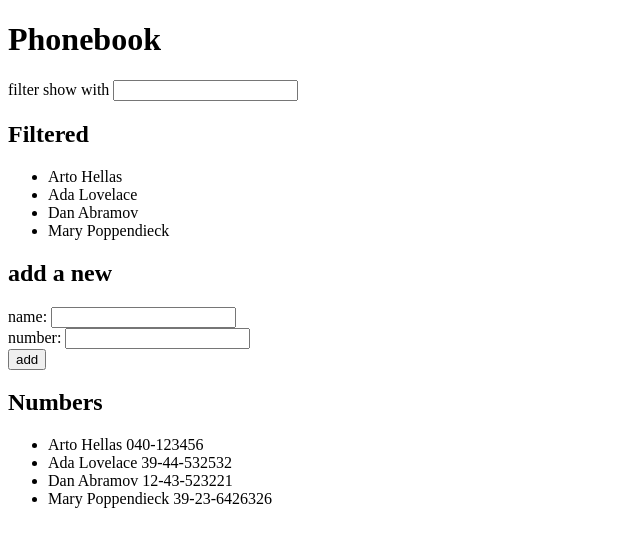
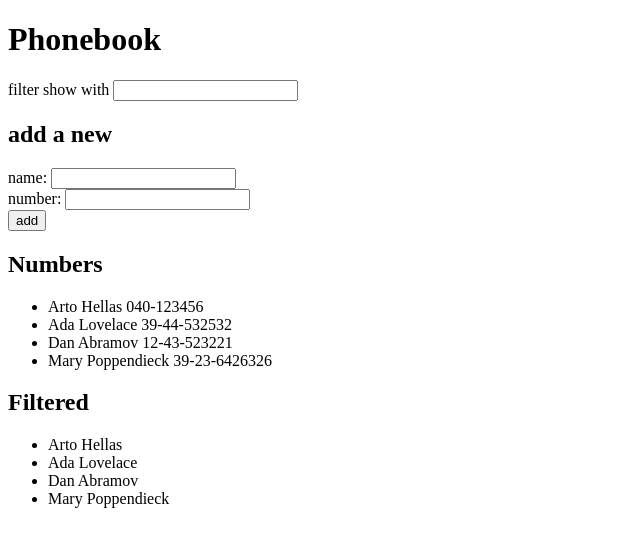
Before and after one commit to umanchanda/full-stack-open-2020, a React (Create React App) app in the folder part2/phonebook/: page / in a window 1280 px wide. Shown: the top 546 px of the page, without its empty margins (0-640 px from the left). Built offline with nearby package versions, Linux system fonts and the light colour scheme; data requests are answered from the project's data file.

Commit message:
finished exercise 2.11 and fixed bugs

```diff
--- /dev/null
+++ b/part2/phonebook/db.json
@@ -0,0 +1,24 @@
+{
+    "persons":[
+      {
+        "name": "Arto Hellas",
+        "number": "040-123456",
+        "id": 1
+      },
+      {
+        "name": "Ada Lovelace",
+        "number": "39-44-532532",
+        "id": 2
+      },
+      {
+        "name": "Dan Abramov",
+        "number": "12-43-523221",
+        "id": 3
+      },
+      {
+        "name": "Mary Poppendieck",
+        "number": "39-23-6426326",
+        "id": 4
+      }
+    ]
+  }
--- a/part2/phonebook/src/App.js
+++ b/part2/phonebook/src/App.js
@@ -1,13 +1,79 @@
-import React from 'react';
+import React, { useState, useEffect } from 'react';
+import axios from 'axios'
 import Person from './components/Person'
 import Filter from './components/Filter'
 
-const App = (props) => {
+const App = () => {
+
+  const [ persons, setPersons ] = useState([])
+  const [ newName, setNewName ] = useState('')
+  const [ newNumber, setNewNumber ] = useState('')
+  const [ filter, setFilter ] = useState('')
+  const [ showAll, setShowAll ] = useState(true)
+
+  useEffect(() => {
+    axios
+      .get('http://localhost:3001/persons')
+      .then(response => {
+        console.log('promise fulfilled')
+        setPersons(response.data)
+      })
+  }, [])
+  console.log('render', persons.length, 'persons')
+
+  const addNewPerson = (event) => {
+    event.preventDefault()
+    const personObject = {
+      name: newName,
+      number: newNumber,
+      id: persons.length + 1
+    }
+
+    const isPresent = persons.some(person => person.name.includes(newName));
+
+    if (isPresent) {
+      alert(`${newName} is already added to phonebook`);
+    } else {
+      setPersons(prevPersons => prevPersons.concat(personObject));
+    }
+
+    setNewName('')
+    setNewNumber('')
+  }
+
+  const handleNameChange = (event) => {
+    setNewName(event.target.value)
+  }
+
+  const handleNumberChange = (event) => {
+    setNewNumber(event.target.value)
+  }
+
+  const handleFilterChange = (event) => {
+    setFilter(event.target.value)
+    setShowAll(!showAll)
+  }
+
+  const namesToShow = persons.map(person => person.name).filter(name => name.toLowerCase().includes(filter.toLowerCase()))
+
   return (
     <div>
       <h1>Phonebook</h1>
-      <Filter persons={props.persons} />
-      <Person persons={props.persons} />
+
+      <div>filter show with <input value={filter} onChange={handleFilterChange}/></div>
+
+      <h2>add a  new</h2>
+      <form onSubmit={addNewPerson}>
+        <div>name: <input value={newName} onChange={handleNameChange}/></div>
+        <div>number: <input value={newNumber} onChange={handleNumberChange}/></div>
+        <div><button type="submit">add</button></div>
+      </form>
+
+      <h2>Numbers</h2>
+      <ul>{persons.map(person => <Person key={person.id} name={person.name} number={person.number} />)}</ul>
+
+      <h2>Filtered</h2>
+      <ul>{namesToShow.map(name => <Filter key={name} name={name} />)}</ul>
     </div>
   )
 }
--- a/part2/phonebook/src/components/Filter.js
+++ b/part2/phonebook/src/components/Filter.js
@@ -1,23 +1,8 @@
-import React, { useState } from 'react';
+import React from 'react';
 
 const Filter = (props) => {
-  const [ filter, setFilter ] = useState('')
-  // const [ showAll, setShowAll ] = useState(true)
-
-  const handleFilterChange = (event) => {
-    setFilter(event.target.value)
-    // setShowAll(!showAll)
-  }
-
-  const namesToShow = props.persons.map(person => person.name).filter(name => name.toLowerCase().includes(filter.toLowerCase()))
-
   return (
-    <div>
-      <div>filter show with <input value={filter} onChange={handleFilterChange}/></div>
-
-      <h2>Filtered</h2>
-      <ul>{namesToShow.map(name => <li key={name}>{name}</li>)}</ul>
-    </div>
+    <li key={props.name}>{props.name}</li>
   )
 }
 
--- a/part2/phonebook/src/components/Person.js
+++ b/part2/phonebook/src/components/Person.js
@@ -1,50 +1,8 @@
-import React, { useState } from 'react';
+import React from 'react';
 
 const Person = (props) => {
-  const [ persons, setPersons ] = useState(props.persons)
-  const [ newName, setNewName ] = useState('')
-  const [ newNumber, setNewNumber ] = useState('')
-
-  const addNewPerson = (event) => {
-      event.preventDefault()
-      const personObject = {
-          name: newName,
-          number: newNumber,
-          id: persons.length + 1
-      }
-
-      const isPresent = props.persons.some(person => person.name.includes(newName));
-
-      if (isPresent) {
-          alert(`${newName} is already added to phonebook`);
-      } else {
-          setPersons(prevPersons => prevPersons.concat(personObject));
-      }
-
-      setNewName('')
-      setNewNumber('')
-  }
-
-  const handleNameChange = (event) => {
-      setNewName(event.target.value)
-  }
-
-  const handleNumberChange = (event) => {
-      setNewNumber(event.target.value)
-  }
-
   return (
-      <div>
-          <h2>add a  new</h2>
-          <form onSubmit={addNewPerson}>
-              <div>name: <input value={newName} onChange={handleNameChange}/></div>
-              <div>number: <input value={newNumber} onChange={handleNumberChange}/></div>
-              <div><button type="submit">add</button></div>
-          </form>
-
-          <h2>Numbers</h2>
-          <ul>{persons.map(person => <li key={person.id}>{person.name} {person.number}</li>)}</ul>
-      </div>
+    <li key={props.key}>{props.name} {props.number}</li>
   )
 }
 
--- a/part2/phonebook/src/index.js
+++ b/part2/phonebook/src/index.js
@@ -2,11 +2,4 @@ import React from 'react';
 import ReactDOM from 'react-dom';
 import App from './App.js'
 
-const persons = [
-  { name: 'Arto Hellas', number: '040-123456', id: 1 },
-  { name: 'Ada Lovelace', number: '39-44-532532', id: 2 },
-  { name: 'Dan Abramov', number: '12-43-523221', id: 3 },
-  { name: 'Mary Poppendieck', number: '39-23-6426326', id: 4 }
-]
-
-ReactDOM.render(<App persons={persons} />, document.getElementById('root'));
+ReactDOM.render(<App />, document.getElementById('root'));
```
Also changed, not shown: part2/phonebook/package.json (+6 -1 lines), 1 other file (tests, documents, lock files or other folders).
